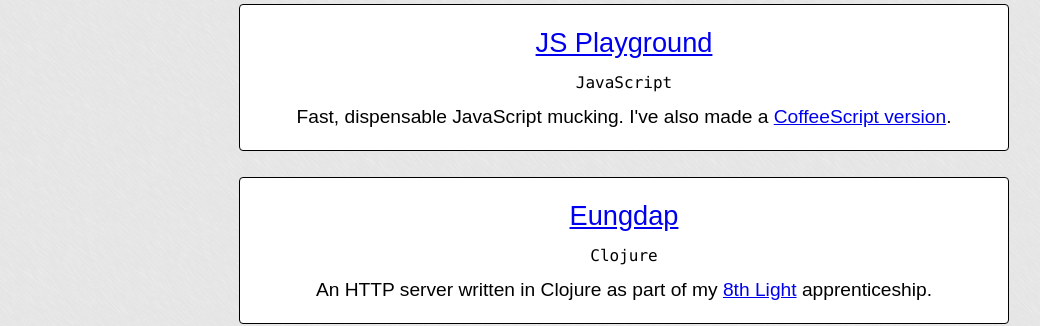
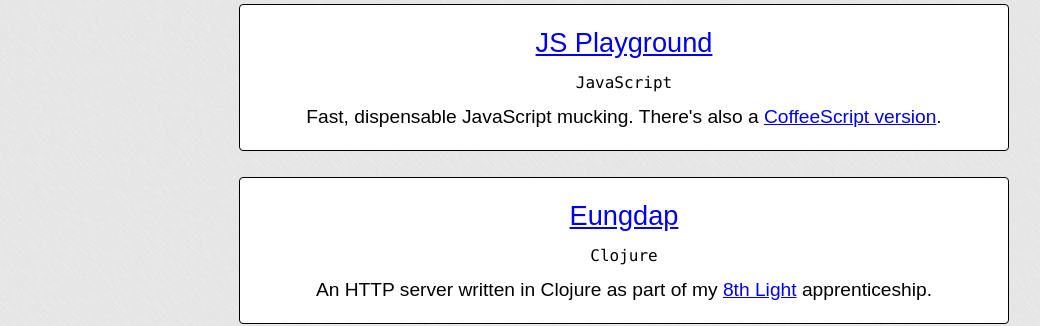
Before and after one commit to kellyaj/kellyaj.github.io, a Jekyll site: the page built from index.html, in a window 1280 px wide. Shown: the part 690-1016 px from the top of the page, without its empty margins (16-1056 px from the left). Built offline with Jekyll 4.4.1, drawn with Linux system fonts in a browser that asks for light colours; Markdown is read by kramdown in place of the engine named in the settings.

Commit message:
rewording coffeescript version

```diff
--- a/index.html
+++ b/index.html
@@ -19,7 +19,7 @@
       <li class="project-item">
         <h2> <a href="https://github.com/kellyaj/js_playground">JS Playground</a> </h2>
         <h3>JavaScript</h3>
-        <p>Fast, dispensable JavaScript mucking. I've also made a <a href="https://github.com/kellyaj/coffee_playground">CoffeeScript version</a>.</p>
+        <p>Fast, dispensable JavaScript mucking. There's also a <a href="https://github.com/kellyaj/coffee_playground">CoffeeScript version</a>.</p>
       </li>
       <li class="project-item">
         <h2> <a href="https://github.com/kellyaj/eungdap">Eungdap</a> </h2>
```
